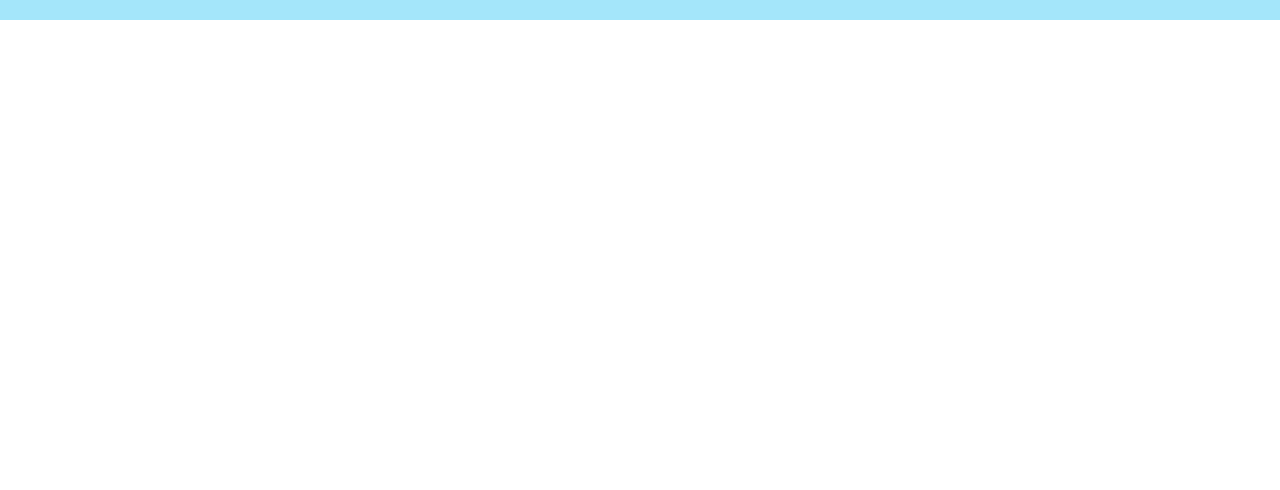
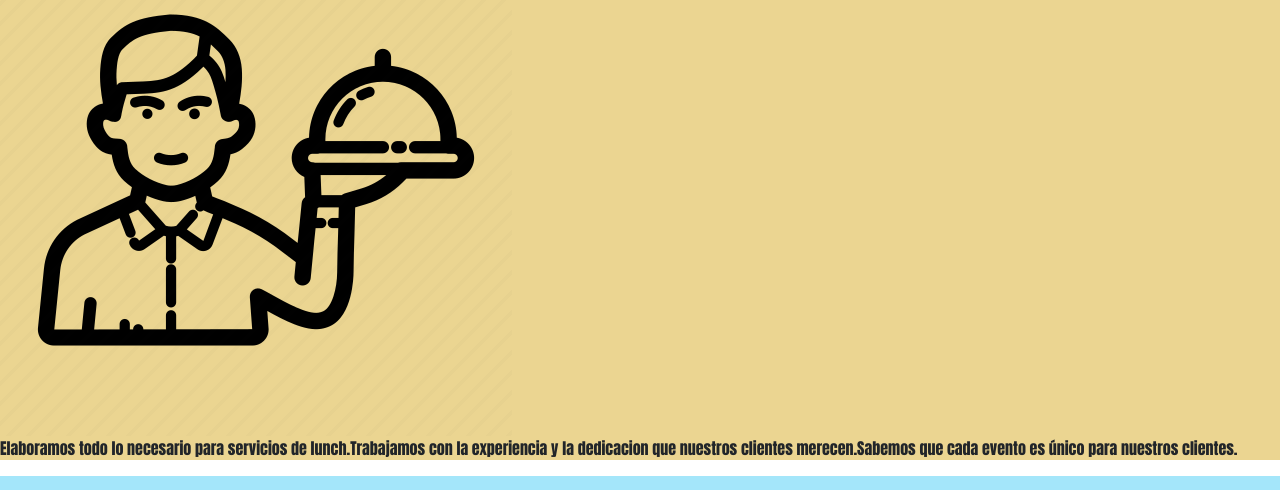
Before and after one commit to nelgo91/Sheshu-Cake-s, a plain HTML site: page paginas/servicios.html in a window 1280 px wide. Shown: the part 162-652 px from the top of the page. Drawn offline with nearby package versions, Linux system fonts and the light colour scheme.

Commit message:
iniciando pagina de servicios

```diff
--- a/css/style.css
+++ b/css/style.css
@@ -150,11 +150,14 @@ main.main_producto{
     background-color: #F594C8 !important;
     text-align: center !important;
 }
-/* CONTACTO */
+/* PAGINA-CONTACTO */
 .contactanos .titulo{
     display: flex;
     justify-content: center;
     align-items: center;
+    border:2px solid black;
+    border-radius: 8px;
+    background-color: #F594C8;
 }
 .box{
     position: relative;
@@ -260,3 +263,4 @@ main.main_producto{
         width: 100%;
     }
 }
+/* PAGINA DE SERVICIOS /*
--- a/paginas/servicios.html
+++ b/paginas/servicios.html
@@ -41,7 +41,23 @@
 
     </header>
 
-    <main>
+    <main class="servicios">
+        <div class="serv-container">
+            <div class="serv-tarjeta">
+                <img src="../img/servdelunch.png" alt="">
+                <div class="serv-nombre">
+                    <title>Servicio de Lunch</title>
+                    <p>Elaboramos todo lo necesario para servicios de lunch.Trabajamos con la experiencia y la dedicacion que nuestros clientes merecen.Sabemos que cada evento es único para nuestros clientes.</p>
+                </div>
+
+            </div>
+
+        </div>
+
+
+
+
+
     </main>
 
     <footer>
```
